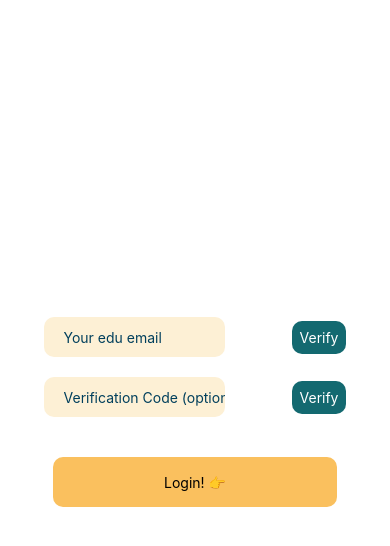
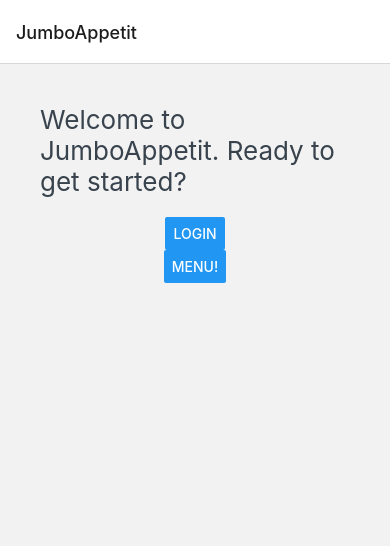
Before and after one commit to LQ1234/JumboAppetit, a React Native app in the folder frontend/: screen / in a window 390 px wide. Shown: the top 546 px of the page. Built offline with nearby package versions, Linux system fonts and the light colour scheme.

Commit message:
daily view and nutrition info

```diff
--- a/frontend/App.js
+++ b/frontend/App.js
@@ -1,169 +1,64 @@
-import { StatusBar } from "expo-status-bar";
-import React, { useState } from "react";
-import { StyleSheet, Text, View, TextInput, TouchableOpacity } from "react-native";
-import axios from "axios";
+import * as React from 'react';
+import { Button, View, Text, StyleSheet } from 'react-native';
+import { NavigationContainer } from '@react-navigation/native';
+import { createNativeStackNavigator } from '@react-navigation/native-stack';
+import LoginScreen from './app/login'
+import CalendarScreen from './app/month'
+import DishScreen from './app/dish'
 
-export default function App() {
-  const [email, setEmail] = useState("");
-  const [emailCode, setEmailCode] = useState("");
-  const [loginToken, setLoginToken] = useState("");
-  const [result, setResult] = useState("");
-  const [errorText, setErrorText] = useState("");
-  const [verifyCodeText, setVerifyCodeText] = useState("Verify");
-  const [isCodeVerified, setIsCodeVerified] = useState(false);
-
-  const handleVerifyEmail = () => {
-    setErrorText("");
-
-    axios.post(`https://jumboappetit.larrys.tech/api/user/login?email=${email}`, {})
-    .then(response => {
-      console.log(response.data);
-      const receivedLoginToken = response.data;
-      setLoginToken(receivedLoginToken);
-      setErrorText("Verification email sent. Check your email for instructions.");
-    })
-    .catch(error => {
-      console.error(error);
-      setErrorText("Not a valid email. Please use your school email");
-    });
-  };
-
-  const handleVerifyCode = () => {
-    setErrorText("");
-
-    axios.get(`https://jumboappetit.larrys.tech/api/user/authorize-login?code=${emailCode}`, {})
-    .then(response => {
-      console.log(response.data);
-      setVerifyCodeText("✅");
-      setIsCodeVerified(true);
-    })
-    .catch(error => {
-      console.error(error);
-      setErrorText("Code verification failed.");
-    });
-  };
-
-  const handleLogin = () => {
-    setErrorText("");
-
-    axios.post(`https://jumboappetit.larrys.tech/api/user/login-authorized?login_token=${loginToken}`, {})
-    .then(secondApiResponse => {
-      console.log(secondApiResponse.data);
-      const receivedBearerToken = secondApiResponse.data;
-      setResult(`Bearer Token: ${receivedBearerToken}`);
-    })
-    .catch(error => {
-      console.error(error);
-      setErrorText("Please click the link in your email or input the six-letter code");
-    });
-  };
-
+function HomeScreen({ navigation }) {
   return (
     <View style={styles.container}>
-      <StatusBar style="auto" />
+      <Text style={styles.mainTitle}>
+        Welcome to JumboAppetit. Ready to get started?
+      </Text>
+      <Button
+        title="Login"
+        onPress={() => navigation.navigate('Login')}
+      />
+      <Button
+        title="Menu!"
+        onPress={() => navigation.navigate('Month')}
+      />
+    </View>
+  );
+}
 
-      <View style={styles.inputContainer}>
-        <View style={styles.inputView}>
-          <TextInput
-            style={styles.inputText}
-            placeholder="Your edu email"
-            placeholderTextColor="#003f5c"
-            onChangeText={(email) => setEmail(email)}
-          />
-        </View>
+const Stack = createNativeStackNavigator();
 
-        <TouchableOpacity onPress={!email ? undefined : handleVerifyEmail} style={styles.verifyButton}>
-          <Text style={styles.verifyButtonText}>Verify</Text>
-        </TouchableOpacity>
-      </View>
-
-      {/* Optional input for verification code */}
-      <View style={styles.inputContainer}>
-        <View style={styles.inputView}>
-          <TextInput
-            style={styles.inputText}
-            placeholder="Verification Code (optional)"
-            placeholderTextColor="#003f5c"
-            onChangeText={(code) => setEmailCode(code)}
-          />
-        </View>
-
-        {/* If the user hasn't inputted the emailCode field, there is no point in calling
-        the handleVerifyCode function. Also if they have already verified the code,
-        there is no point in re-verifying it again. */}
-        <TouchableOpacity onPress={(!email || !emailCode || isCodeVerified) ? undefined : handleVerifyCode} style={styles.verifyButton}>
-          <Text style={styles.verifyButtonText}>{verifyCodeText}</Text>
-        </TouchableOpacity>
-      </View>
-
-      <TouchableOpacity style={styles.loginBtn} onPress={(!email) ? undefined : handleLogin}>
-        <Text style={styles.loginText}>Login! 👉</Text>
-      </TouchableOpacity>
-
-      <Text style={styles.errorText}>{errorText}</Text>
-      <Text style={styles.resultText}>{result}</Text>
-    </View>
+function App() {
+  return (
+    <NavigationContainer>
+      <Stack.Navigator initialRouteName="Home">
+        <Stack.Screen
+          name="Home"
+          component={HomeScreen}
+          options={{ title: 'JumboAppetit' }}
+        />
+        <Stack.Screen name="Login" component={LoginScreen} />
+        <Stack.Screen name="Month" component={CalendarScreen} />
+        <Stack.Screen name="Dish" component={DishScreen} />
+      </Stack.Navigator>
+    </NavigationContainer>
   );
 }
 
 const styles = StyleSheet.create({
   container: {
     flex: 1,
-    backgroundColor: "#fff",
     alignItems: "center",
+    padding: 20,
+  },
+  mainTitle: {
+    // flex: 1,
     justifyContent: "center",
+    padding: 20,
+    // maxWidth: 960,
+    // marginHorizontal: "auto",
+    fontSize: 26,
+    color: "#38434D",
   },
+});
 
-  inputView: {
-    backgroundColor: "#FDF0D5",
-    borderRadius: 10,
-    width: "60%",
-    height: 40,
-    alignItems: "center",
-    marginRight: 10,
-  },
 
-  inputText: {
-    flex: 1,
-    width: "100%",
-    paddingLeft: 20
-  },
-
-  verifyButton: {
-    padding: 8,
-    borderRadius: 10,
-    backgroundColor: '#136970',
-  },
-
-  verifyButtonText: {
-    color: 'white',
-  },
-
-  loginBtn: {
-    width: "73%",
-    borderRadius: 10,
-    height: 50,
-    alignItems: "center",
-    justifyContent: "center",
-    marginTop: 20,
-    backgroundColor: "#FAC05E",
-  },
-
-  errorText: {
-    color: 'red',
-    marginTop: 10,
-    textAlign: 'center',
-  },
-
-  resultText: {
-    marginTop: 10,
-    textAlign: 'center',
-  },
-
-  inputContainer: {
-    flexDirection: 'row', // This sets the main axis to be horizontal
-    justifyContent: 'space-between', // This pushes the child elements to the start and end of the container
-    alignItems: 'center', // This aligns the child elements along the cross-axis (vertically in this case)
-    marginBottom: 20,
-  }
-});
+export default App;
--- a/frontend/app.json
+++ b/frontend/app.json
@@ -26,9 +26,6 @@
     "web": {
       "favicon": "./assets/favicon.png"
     },
-    "plugins": [
-      "expo-router"
-    ],
     "scheme": "jumboappetit-app"
   }
 }
--- /dev/null
+++ b/frontend/app/daily.js
@@ -0,0 +1,75 @@
+import React, { useState, useEffect } from 'react';
+import { StyleSheet, Text, View, TouchableOpacity } from "react-native";
+import axios from "axios";
+import { useNavigation } from '@react-navigation/native';
+
+const Daily = (props) => {
+  const [dailyMenu, setDailyMenu] = useState(null);
+
+  const { date, location, menu_type } = props;
+
+  useEffect(() => {
+    const fetchData = async () => {
+      try {
+        const year = date.getFullYear();
+        const month = date.getMonth() + 1;
+        const day = date.getDate();
+        console.log(`today is ${year}/${month}/${day}`);
+
+        const response = await axios.get(`https://jumboappetit.larrys.tech/api/menu/daily-menu/{location-slug}/{menu-type-slug}/${year}/${month}/${day}?location_slug=${location}&menu_type_slug=${menu_type}`, {});
+        const apiResponse = response.data;
+        setDailyMenu(apiResponse);
+      } catch (error) {
+        console.error('Error fetching data:', error);
+      }
+    };
+
+    fetchData(); // Call the async function
+  }, [date, location, menu_type]);
+
+  if (!dailyMenu) {
+    return <Text>Loading...</Text>;
+  }
+
+  const navigation = useNavigation();
+  const handleDishPress = (menuItem) => {
+    navigation.navigate('Dish', { menuItem });
+  };
+
+  return (
+    <View style={styles.container}>
+      {dailyMenu.sections.map((sec, i) => (
+        <View key={i} style={styles.secContainer}>
+          <Text style={styles.secName}>{sec.name}</Text>
+          {sec.menu_items.map((entry, j) => (
+            <TouchableOpacity key={j} onPress={() => handleDishPress(entry.menu_item)}>
+              <Text style={styles.dishName}>{entry.menu_item.name}</Text>
+            </TouchableOpacity>
+          ))}
+        </View>
+      ))}
+    </View>
+  );
+};
+
+const styles = StyleSheet.create({
+  container: {
+    flex: 1,
+    paddingTop: 10,
+  },
+  secContainer: {
+    marginBottom: 10,
+  },
+  secName: {
+    fontSize: 16,
+    fontWeight: 'bold',
+    color: "#9e590b"
+  },
+  dishName: {
+    fontSize: 16,
+    marginLeft: 10,
+    marginBottom: 2,
+  },
+});
+
+export default Daily;
--- /dev/null
+++ b/frontend/app/dish.js
@@ -0,0 +1,53 @@
+import React from 'react';
+import { View, Text, StyleSheet } from 'react-native';
+
+const NutritionTable = ({ nutritionInfo }) => {
+  return (
+    <View style={styles.table}>
+      <View style={styles.tableRow}>
+        <Text style={[styles.cell, styles.header]}>Nutrient</Text>
+        <Text style={[styles.cell, styles.header]}>Amount</Text>
+      </View>
+      {nutritionInfo.map((info, index) => (
+        <View key={index} style={styles.tableRow}>
+          <Text style={styles.cell}>{info.slug}</Text>
+          <Text style={styles.cell}>{info.amount}</Text>
+        </View>
+      ))}
+    </View>
+  );
+};
+
+const DishScreen = ({ route }) => {
+  const { menuItem } = route.params;
+
+  return (
+    <View>
+      <Text>Nutrition Profile of {menuItem.name}</Text>
+      <NutritionTable nutritionInfo={menuItem.nutrition_information}></NutritionTable>
+    </View>
+  );
+};
+
+const styles = StyleSheet.create({
+  table: {
+    borderWidth: 1,
+    borderColor: '#000000',
+    margin: 10,
+  },
+  tableRow: {
+    flexDirection: 'row',
+  },
+  cell: {
+    flex: 1,
+    padding: 6,
+    borderWidth: 1,
+    borderColor: '#000000',
+  },
+  header: {
+    fontWeight: 'bold',
+    backgroundColor: '#f2f2f2',
+  },
+});
+
+export default DishScreen;
--- a/frontend/app/login.js
+++ b/frontend/app/login.js
@@ -3,7 +3,7 @@ import React, { useState } from "react";
 import { StyleSheet, Text, View, TextInput, TouchableOpacity } from "react-native";
 import axios from "axios";
 
-export default function Login() {
+export default function LoginScreen() {
   const [email, setEmail] = useState("");
   const [emailCode, setEmailCode] = useState("");
   const [loginToken, setLoginToken] = useState("");
--- a/frontend/app/month.js
+++ b/frontend/app/month.js
@@ -1,8 +1,8 @@
 import React, { useState, useEffect } from 'react';
-import { View, Text } from 'react-native';
+import { StyleSheet, Text, View, ScrollView } from "react-native";
 import CalendarPicker from 'react-native-calendar-picker';
-import { format } from 'date-fns';
 import axios from "axios";
+import Daily from './daily';
 
 const CalendarScreen = () => {
   const [selectedDate, setSelectedDate] = useState(null);
@@ -22,7 +22,6 @@ const CalendarScreen = () => {
   }
 
   const handleDateChange = (date) => {
-    // TODO
     setSelectedDate(date);
   };
 
@@ -30,7 +29,7 @@ const CalendarScreen = () => {
     const fetchData = async () => {
       try {
         const response = await axios.get("https://jumboappetit.larrys.tech/api/menu/monthly-view/{location-slug}/{menu-type-slug}/2024/2?location_slug=dewick-dining&menu_type_slug=lunch", {});
-        console.log(response.data);
+        // console.log(response.data);
 
         const apiResponse = response.data;
 
@@ -47,7 +46,7 @@ const CalendarScreen = () => {
   }, []);
 
   const enabledDays = enabledDates(calendarData)
-  console.log(enabledDays)
+  // console.log(enabledDays)
 
   return (
     <View style={{ flex: 1, padding: 16 }}>
@@ -56,13 +55,21 @@ const CalendarScreen = () => {
         onDateChange={handleDateChange}
         disabledDates={date => !(enabledDays.includes(date.toISOString().split('T')[0]))}
       />
-      {selectedDate && (
-        <View style={{ marginTop: 20 }}>
-          <Text>Selected Date: {format(selectedDate, 'yyyy-MM-dd')}</Text>
-        </View>
-      )}
+      {selectedDate &&
+        <ScrollView style={styles.dailyContainer}>
+          <Daily date={selectedDate} location="dewick-dining" menu_type="dinner" />
+        </ScrollView>
+      }
     </View>
   );
 };
 
+const styles = StyleSheet.create({
+  dailyContainer: {
+    flex: 1,
+    paddingTop: 10,
+    // flexGrow: 1
+  },
+});
+
 export default CalendarScreen;
--- a/frontend/package.json
+++ b/frontend/package.json
@@ -1,7 +1,7 @@
 {
   "name": "jumboappetit",
   "version": "1.0.0",
-  "main": "expo-router/entry",
+  "main": "node_modules/expo/AppEntry.js",
   "scripts": {
     "start": "expo start",
     "android": "expo start --android",
@@ -10,6 +10,7 @@
   },
   "dependencies": {
     "@expo/webpack-config": "^19.0.0",
+    "@react-navigation/native-stack": "^6.9.18",
     "axios": "^1.6.5",
     "date-fns": "^3.3.1",
     "expo": "^49.0.22",
```
Also changed, not shown: frontend/app/_layout.js (deleted, +0 -15 lines), frontend/app/index.js (deleted, +0 -35 lines), 1 other file (tests, documents, lock files or other folders).
